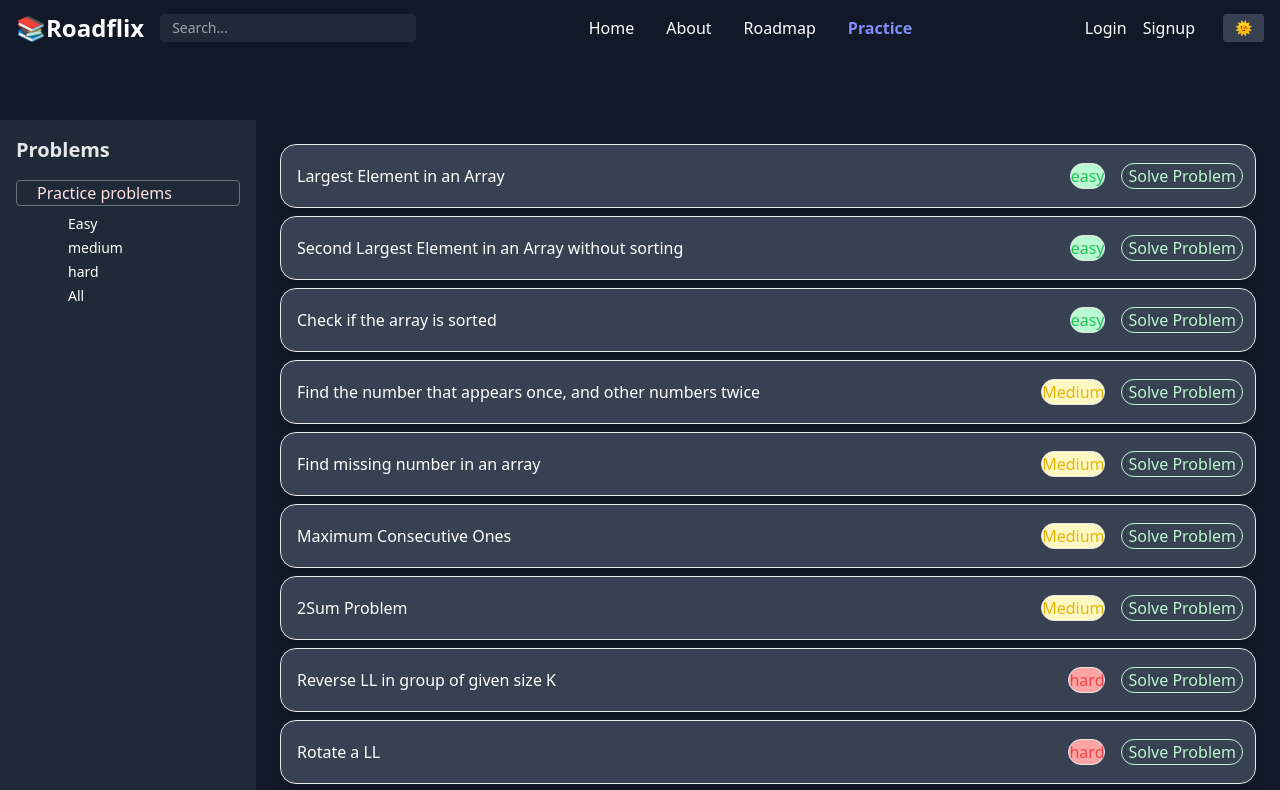
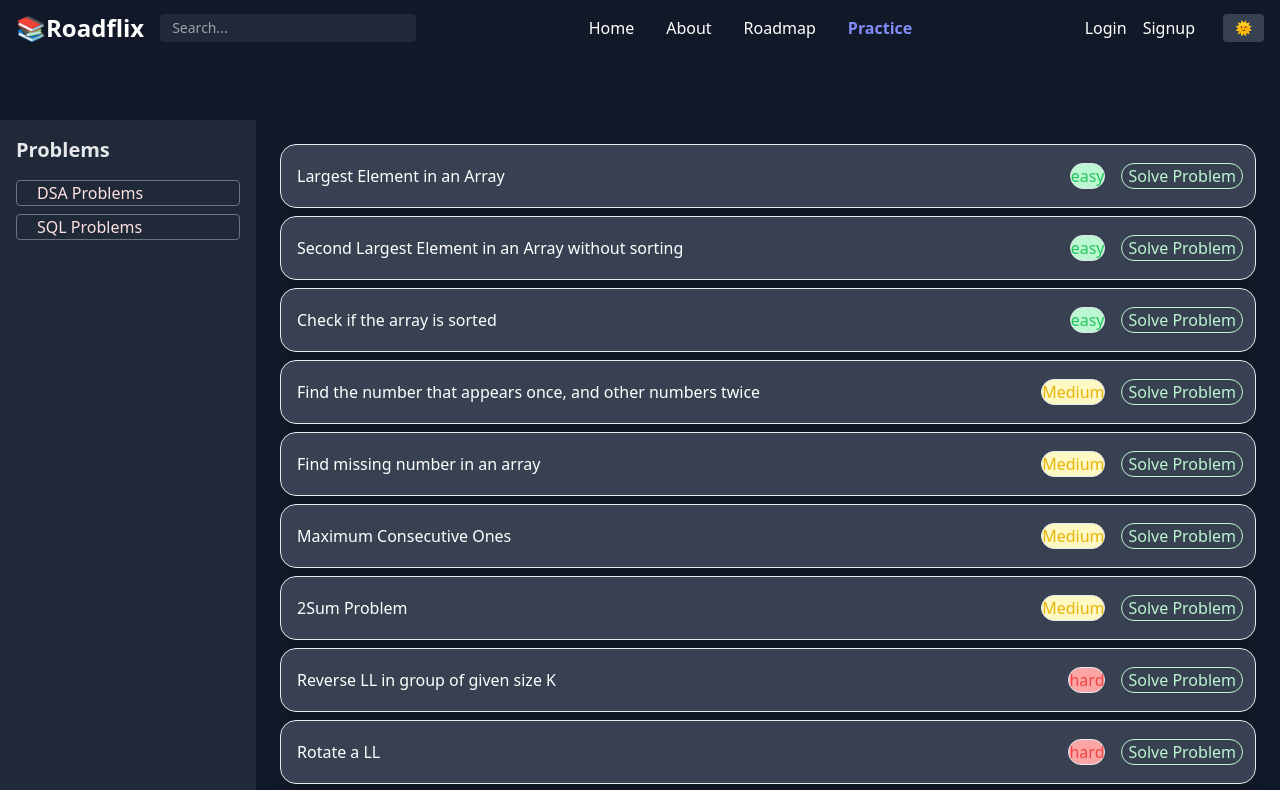
Before and after one commit to Anamika663/e-learn-frontend, a React (Vite) app: page /problemPractice in a window 1280 px wide. Shown: the top 790 px of the page. Built offline with nearby package versions, Linux system fonts and the light colour scheme.

Commit message:
create sql problem section

```diff
--- a/src/pages/ProblemPractice.jsx
+++ b/src/pages/ProblemPractice.jsx
@@ -6,20 +6,36 @@ export default function Practice() {
 
 
   const[hide,setHide] = useState(false);
+  const[hide2,setHide2] = useState(false);
   const[id,setId] = useState(4);
+  const[ref,setRef] = useState(false);
 
-  const handleListing = ((e)=>{
+  const handleListing1 = ((e)=>{
     // setId(e.target.id)
     console.log(e.target.id);
     setId(e.target.id);
+     setRef(!ref);
+     setHide(!hide)
+   })
+  const handleListing2 = ((e)=>{
+    // setId(e.target.id)
+    console.log(e.target.id);
+    setId(e.target.id);
+     setRef(!ref);
+     setHide2(!hide2)
    })
 
   useEffect(()=>{
-    toggle();
-  },[id])
+    // toggle1();
+  },[ref])
 
-  const toggle = ()=>{
+  const toggle1 = ()=>{
      setHide(!hide);
+  }
+
+
+  const toggle2 = ()=>{
+      setHide2(!hide2)
   }
 
 
@@ -32,10 +48,10 @@ export default function Practice() {
     <ul className="space-y-2">
       <li>
         <div
-          onClick={toggle}
+          onClick={toggle1}
           className="hover:text-white cursor-pointer border rounded border-gray-500 text-red-100 flex pl-5"
         >
-          Practice problems
+          DSA Problems
         </div>
       </li>
       <div
@@ -50,30 +66,77 @@ export default function Practice() {
           </div> */}
 
           <div className="text-white cursor-pointer hover:bg-yellow-100 hover:text-black rounded-xl max-w-32 pl-8" id="1"
-          onClick={handleListing}
+          onClick={handleListing1}
           >
               Easy
           </div>
 
           <div className="text-white cursor-pointer hover:bg-yellow-100 hover:text-black rounded-xl max-w-32 pl-8" id="2"
-          onClick={handleListing}
+          onClick={handleListing1}
           >
               medium
           </div>
 
           <div className="text-white cursor-pointer hover:bg-yellow-100 hover:text-black rounded-xl max-w-32 pl-8" id="3"
-          onClick={handleListing}
+          onClick={handleListing1}
           >
               hard
           </div>
           <div className="text-white cursor-pointer hover:bg-yellow-100 hover:text-black rounded-xl max-w-32 pl-8" id="4"
-          onClick={handleListing}
+          onClick={handleListing1}
           >
               All
           </div>
 
 
         </div>
+
+         <li>
+        <div
+          onClick={toggle2}
+          className="hover:text-white cursor-pointer border rounded border-gray-500 text-red-100 flex pl-5"
+        >
+          SQL Problems
+        </div>
+      </li>
+
+       <div
+        className={`min-h-32 w-48 flex flex-col pl-5 gap-y-1 text-sm ${
+          !hide2 && "hidden"
+        }`}
+      >
+          {/* <div className="text-white cursor-pointer " id="0"
+           onClick={handleListing}
+          >
+             School
+          </div> */}
+
+          <div className="text-white cursor-pointer hover:bg-yellow-100 hover:text-black rounded-xl max-w-32 pl-8" id="1"
+          onClick={handleListing2}
+          >
+              Easy
+          </div>
+
+          <div className="text-white cursor-pointer hover:bg-yellow-100 hover:text-black rounded-xl max-w-32 pl-8" id="2"
+          onClick={handleListing2}
+          >
+              medium
+          </div>
+
+          <div className="text-white cursor-pointer hover:bg-yellow-100 hover:text-black rounded-xl max-w-32 pl-8" id="3"
+          onClick={handleListing2}
+          >
+              hard
+          </div>
+          <div className="text-white cursor-pointer hover:bg-yellow-100 hover:text-black rounded-xl max-w-32 pl-8" id="4"
+          onClick={handleListing2}
+          >
+              All
+          </div>
+
+
+        </div>
+
         </ul>
 
       </aside>
```
